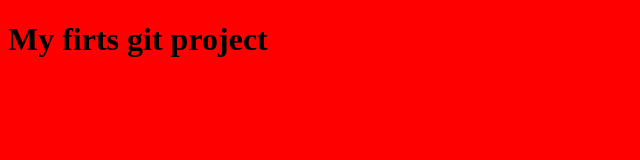
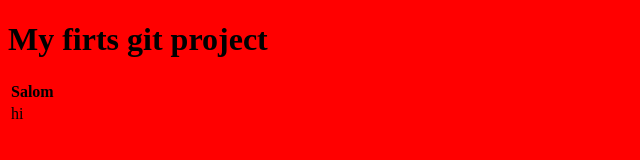
Before and after one commit to Erkaboy1997/git_project, a plain HTML site: page index.html in a window 1280 px wide. Shown: the full height of the page, 0-640 px from the left. Drawn offline with Linux system fonts and the light colour scheme.

Commit message:
I added table

```diff
--- a/index.html
+++ b/index.html
@@ -10,5 +10,14 @@
 </head>
 <body>
     <h1>My firts git project</h1>
+    <table>
+        <tr>
+            <th>Salom</th>
+        </tr>
+
+        <tr>
+            <td>hi</td>
+        </tr>
+    </table>
 </body>
 </html>
```
